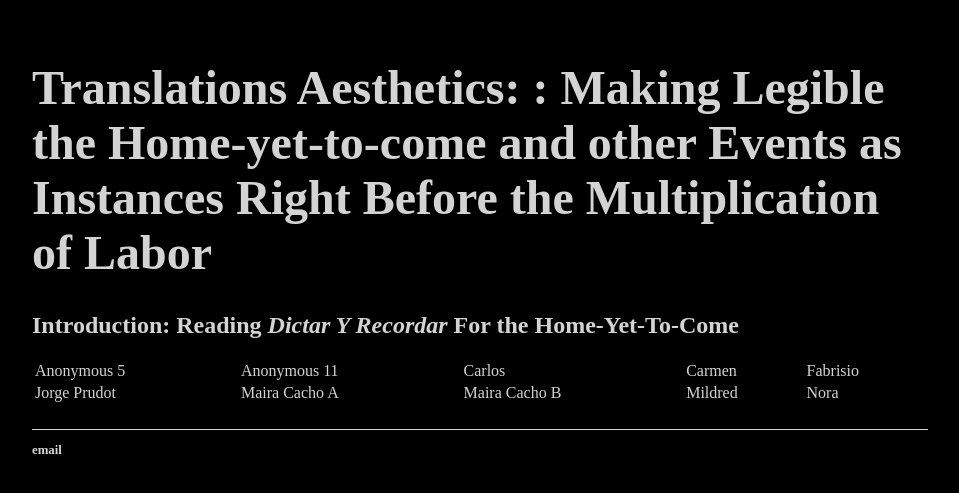
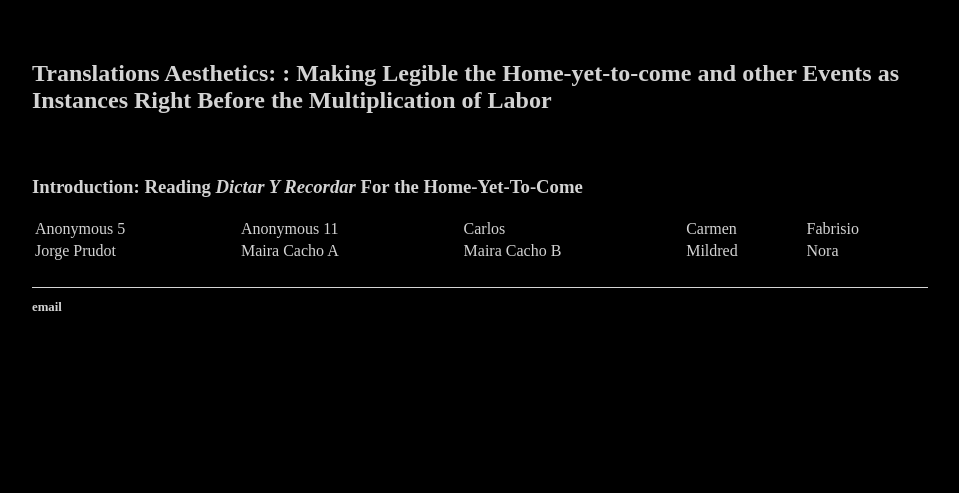
Before and after one commit to josdchavez/josdchavez.github.io, a Jekyll site: the page built from translationaesthetics/index.html, in a window 1280 px wide. Shown: the top 493 px of the page, without its empty margins (160-1119 px from the left). Built offline with Jekyll 4.4.1, drawn with Linux system fonts in a browser that asks for light colours.

Commit message:
Update index.html

```diff
--- a/translationaesthetics/index.html
+++ b/translationaesthetics/index.html
@@ -3,8 +3,9 @@ layout: thesis
 title: Translations Aesthetics
 ---
 
-<p align="center"> <h1>Translations Aesthetics: : Making Legible the Home-yet-to-come and other Events as Instances Right Before the Multiplication of Labor</h1>
-<p align="left"><h2>Introduction: Reading <i>Dictar Y Recordar</i> For the Home-Yet-To-Come</h2>
+<p align="center"> <h2>Translations Aesthetics: : Making Legible the Home-yet-to-come and other Events as Instances Right Before the Multiplication of Labor</h2>
+<br>
+<p align="left"><h3>Introduction: Reading <i>Dictar Y Recordar</i> For the Home-Yet-To-Come</h3>
 <table style="width:100%">
   <tr>
     <td><a href="https://docs.google.com/document/d/12B7AWY_ezrGB_VPAaAQpD71VpntynpvdKakLEW4hb2o/edit?usp=sharing">Anonymous 5</a></td>
```
